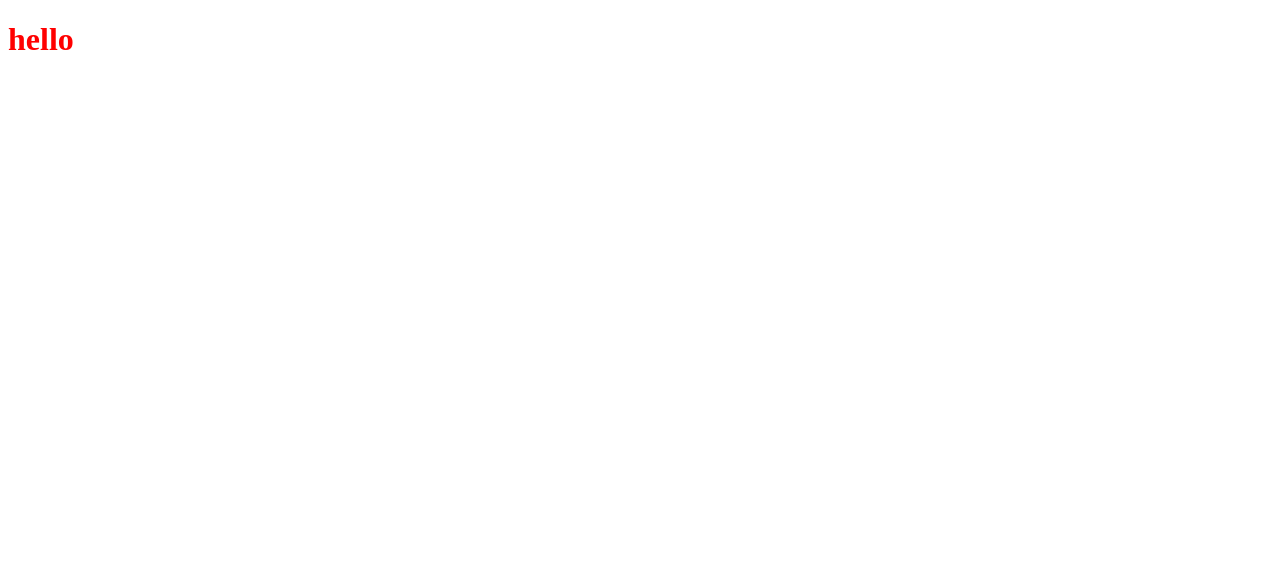
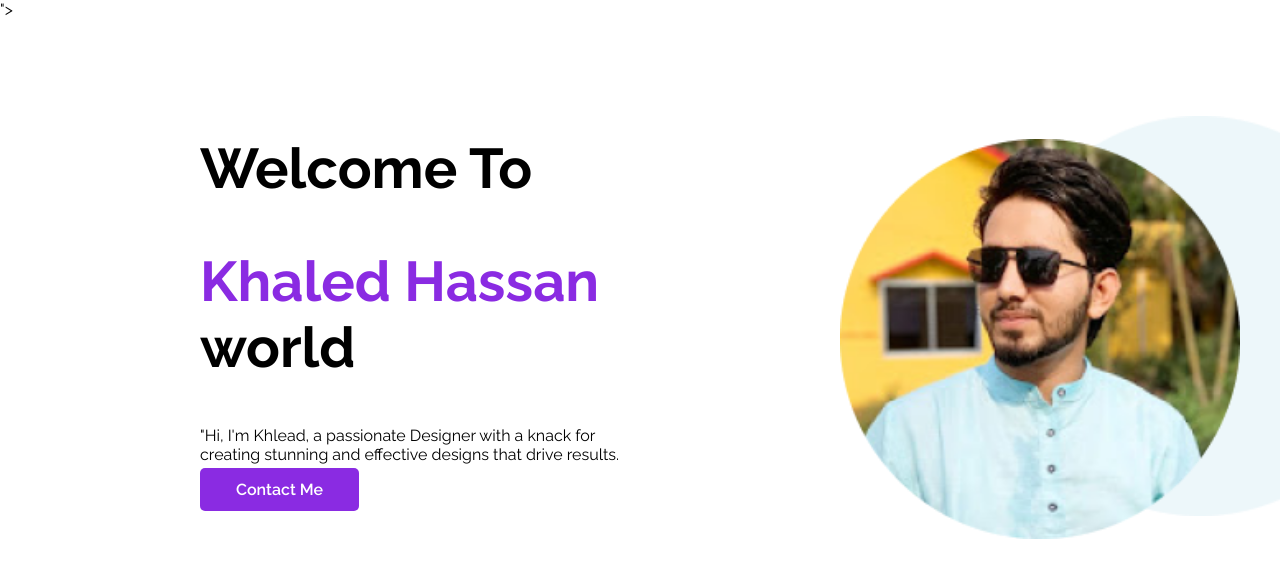
Before and after one commit to khaledhassan04/my-portfolio-website, a plain HTML site: page index.html in a window 1280 px wide. Drawn offline with Linux system fonts and the light colour scheme.

Commit message:
top banner added

```diff
--- a/index.html
+++ b/index.html
@@ -3,10 +3,23 @@
 <head>
     <meta charset="UTF-8">
     <meta name="viewport" content="width=device-width, initial-scale=1.0">
-    <title>khaled portfolio</title>
+    <title>Portfolio Website</title>
+        <link rel="stylesheet" href="<link rel="preconnect" href="https://fonts.googleapis.com">
+        <link rel="preconnect" href="https://fonts.gstatic.com" crossorigin>
+        <link href="https://fonts.googleapis.com/css2?family=Raleway:ital,wght@0,100..900;1,100..900&display=swap" rel="stylesheet">">
     <link rel="stylesheet" href="main.css">
 </head>
 <body>
-    <h1>hello</h1>
+    <section class="top-banner">
+        <div class="half">
+            <h1>Welcome To</h1>
+            <h1><span class="color">Khaled Hassan</span> world</h1>
+            <p>"Hi, I'm Khlead, a passionate Designer with a knack for creating stunning and effective designs that drive results.</p>
+            <a class="btn" target="_blank" href="https://www.linkedin.com/in/khaledhassan4/">Contact Me</a>
+        </div>
+        <div class="half">
+            <img src="img/img1.png" alt="">
+        </div>
+    </section>
 </body>
 </html>
--- a/main.css
+++ b/main.css
@@ -1,3 +1,38 @@
+body{
+    font-family: "Raleway", sans-serif;
+    margin: 0;
+}
 h1{
-    color: red;
+    font-size: 56px;
 }
+.color{
+    color: blueviolet;
+}
+.btn{
+    text-decoration: none;
+    background-color: blueviolet;
+    padding: 12px 36px;
+    border-radius: 5px;
+    color: white;
+    font-size: 16px;
+    font-weight: 600;
+}
+section{
+    display: flex;
+    margin-top: 70px;
+}
+
+.half{
+    width: 50%;
+    margin-left: 200px;
+}
+img{
+    width: 400px;
+    margin-top: 50px;
+}
+.top-banner{
+    background-image: url(img/bg.png);
+    background-repeat: no-repeat;
+    background-position: 1000px;
+    background-size: 400px;
+}
```
Also changed, not shown: img/bg.png (added), img/bg1.png (added), img/img1.png (added).
